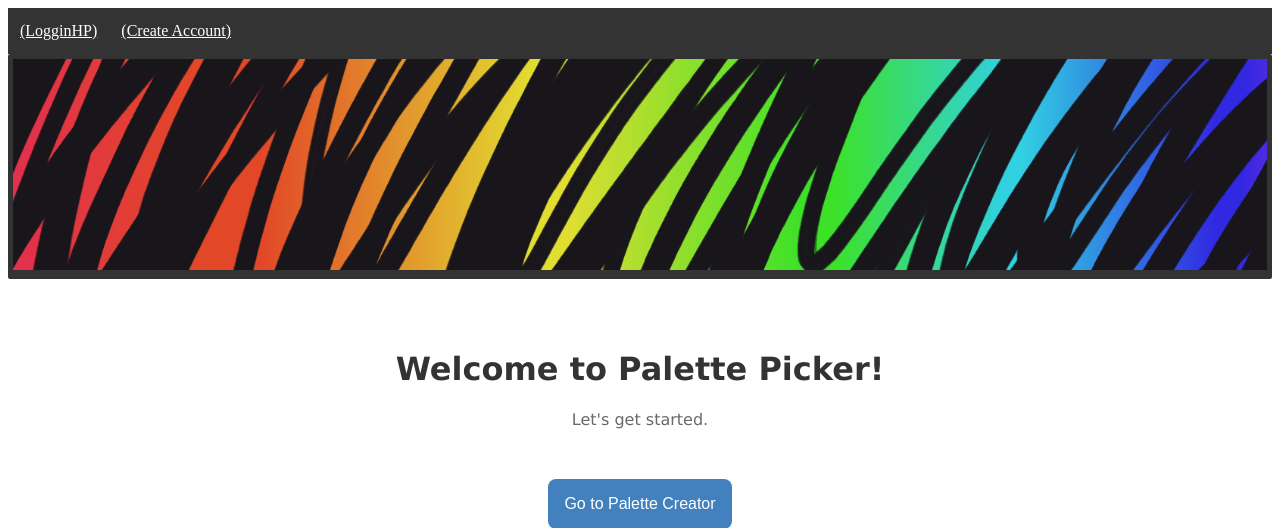
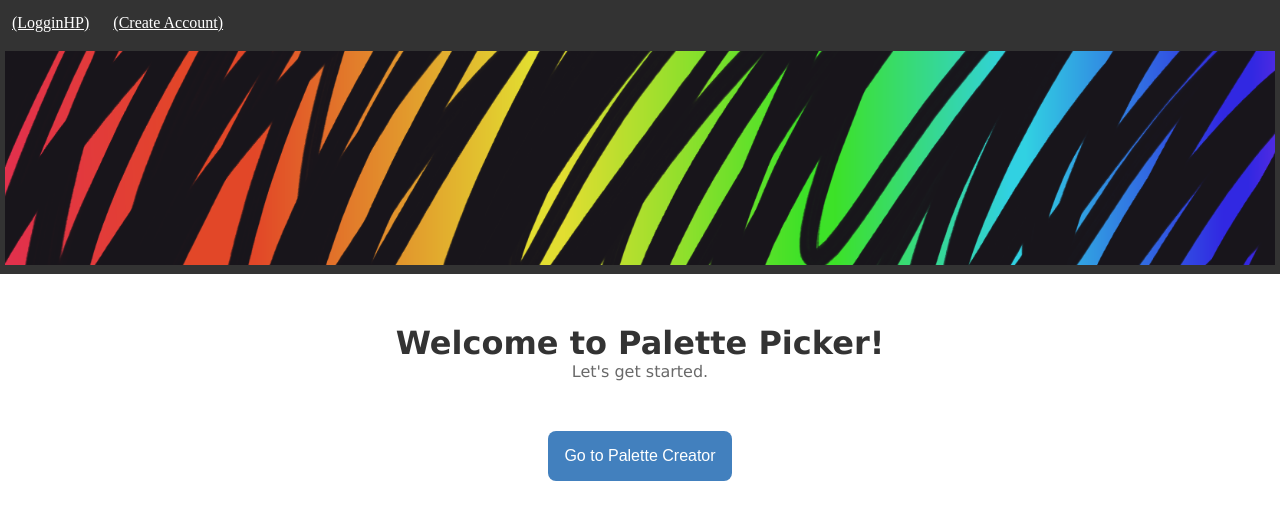
Before and after one commit to Ericbrew23/Palette-Picker, a PHP site: page /index.html in a window 1280 px wide. Shown: the top 528 px of the page. Run offline with PHP 8.4, Linux system fonts and the light colour scheme.

Commit message:
rainbow header now fills entire width of page

```diff
--- a/public_html/styles.css
+++ b/public_html/styles.css
@@ -1,5 +1,6 @@
-
+* { padding: 0; margin: 0;}
 ul {
+  width: 100%;
   list-style-type: none;
   margin: 0;
   padding: 0;
@@ -23,14 +24,13 @@ li p{
 }
 #imgHolder{
   border: 5px solid #333;
-  border-radius: 2px;
   background-color: #333;
+  margin: 0;
 }
 #rainbowImg {
   object-fit: fill;
   max-width: 100%;
   height:auto;
-
 }
 
 button {
```
